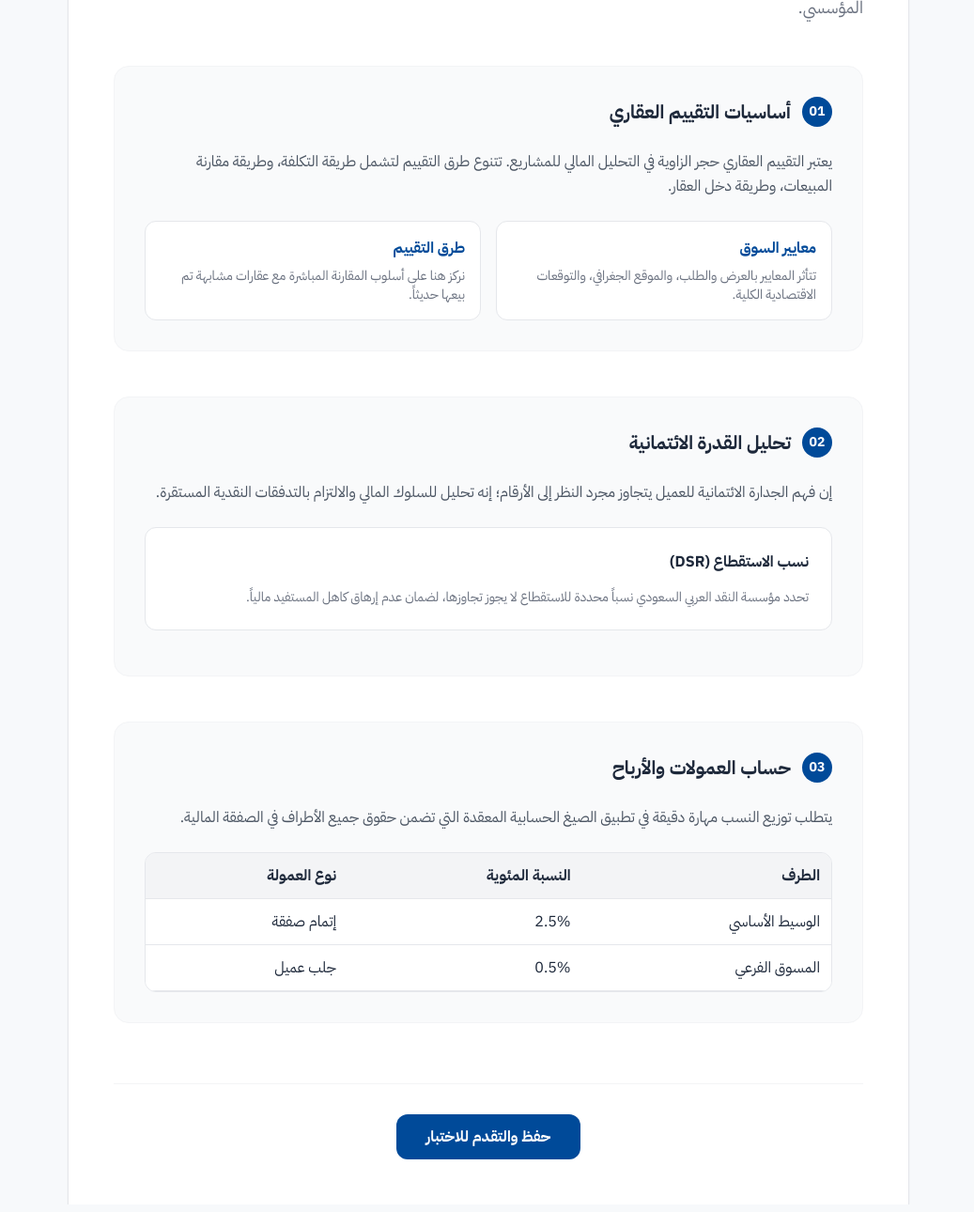
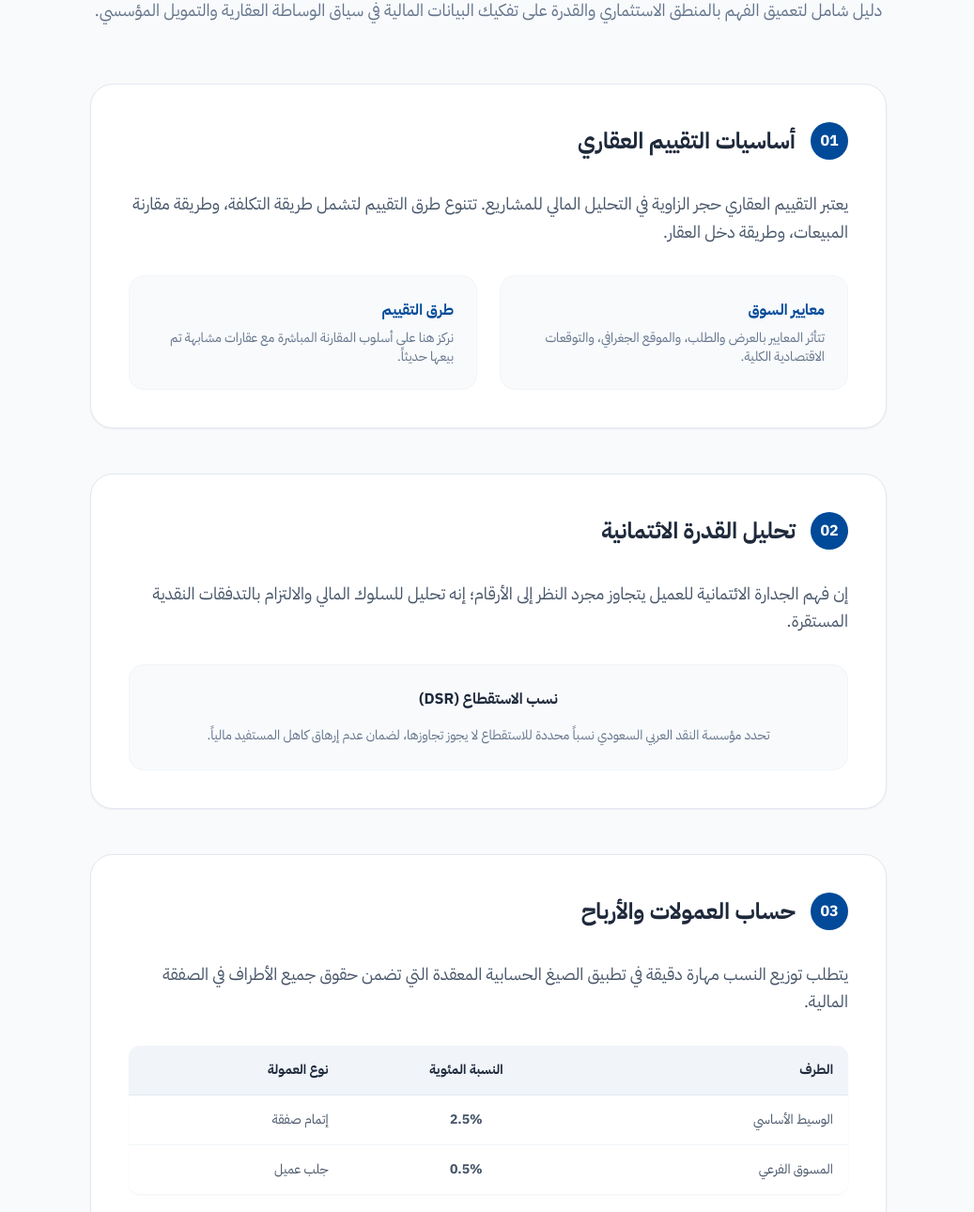
Before and after one commit to alamrisultan909-cell/wasata-nwo, a website: page knowledge-base/financial-logic.html in a window 1280 px wide. Shown: the part 194-1484 px from the top of the page at 94% size, without its empty margins (120-1157 px from the left). Drawn offline with nearby package versions, Linux system fonts and the light colour scheme.

Commit message:
Update financial logic page layout and content

```diff
--- a/knowledge-base/financial-logic.html
+++ b/knowledge-base/financial-logic.html
@@ -1,101 +1,118 @@
-
 <!DOCTYPE html>
 <html lang="ar" dir="rtl">
 <head>
     <meta charset="UTF-8">
     <meta name="viewport" content="width=device-width, initial-scale=1.0">
-    <title>المنطق والتحليل المالي - مكتبة المعرفة</title>
+    <title>كتاب: المنطق والتحليل المالي</title>
     <script src="https://cdn.tailwindcss.com"></script>
     <link href="https://fonts.googleapis.com/css2?family=IBM+Plex+Sans+Arabic:wght@300;400;500;600;700&display=swap" rel="stylesheet">
-    <link href="https://fonts.googleapis.com/icon?family=Material+Icons" rel="stylesheet">
-    <style>
-        body { font-family: 'IBM Plex Sans Arabic', sans-serif; }
-    </style>
+    <script>
+        tailwind.config = {
+            theme: {
+                extend: {
+                    colors: {
+                        primary: '#004a99',
+                        secondary: '#1e293b',
+                        accent: '#f59e0b',
+                        surface: '#f8fafc',
+                    },
+                    fontFamily: {
+                        sans: ['IBM Plex Sans Arabic', 'sans-serif'],
+                    },
+                }
+            }
+        }
+    </script>
 </head>
-<body class="bg-[#f7f9fb] text-[#1e293b]">
-
-    <div class="max-w-4xl mx-auto p-8 lg:p-12 bg-white min-h-screen shadow-sm border-x border-gray-200">
-        <header class="mb-12">
-            <a href="index.html" class="inline-flex items-center gap-2 text-gray-400 hover:text-[#004a99] mb-8 transition-colors">
-                <span class="material-icons">arrow_forward</span>
+<body class="bg-slate-50 font-sans text-slate-800">
+    <header class="bg-white border-b border-slate-200 sticky top-0 z-50">
+        <div class="max-w-5xl mx-auto px-6 h-20 flex items-center justify-between">
+            <a href="/knowledge-base" class="flex items-center gap-2 text-primary hover:text-primary/80 transition-colors font-bold text-sm">
+                <svg xmlns="http://www.w3.org/2000/svg" class="h-5 w-5" fill="none" viewBox="0 0 24 24" stroke="currentColor"><path stroke-linecap="round" stroke-linejoin="round" stroke-width="2" d="M13 5l7 7-7 7M5 5l7 7-7 7" /></svg>
                 العودة للمكتبة
             </a>
-            <h1 class="text-4xl font-bold mb-4 text-[#002d72]">كتاب: المنطق والتحليل المالي</h1>
-            <p class="text-gray-500 text-lg">دليل شامل لتعميق الفهم بالمنطق الاستثماري والقدرة على تفكيك البيانات المالية في سياق الوساطة العقارية والتمويل المؤسسي.</p>
+            <img src="https://raw.githubusercontent.com/alamrisultan909-cell/wasata-nwo/main/logo.png" alt="Logo" class="h-10">
+        </div>
     </header>
 
-        <section class="space-y-12">
+    <main class="max-w-4xl mx-auto px-6 py-12">
+        <div class="text-center mb-16">
+            <h1 class="text-4xl font-extrabold text-secondary mb-4 leading-tight">كتاب: المنطق والتحليل المالي</h1>
+            <p class="text-lg text-slate-500 leading-relaxed">دليل شامل لتعميق الفهم بالمنطق الاستثماري والقدرة على تفكيك البيانات المالية في سياق الوساطة العقارية والتمويل المؤسسي.</p>
+        </div>
 
-            <div class="p-8 bg-gray-50 rounded-2xl border border-gray-100">
-                <h2 class="text-xl font-bold mb-6 flex items-center gap-3">
-                    <span class="w-8 h-8 rounded-full bg-[#004a99] text-white flex items-center justify-center text-sm">01</span>
-                    أساسيات التقييم العقاري
-                </h2>
-                <p class="text-gray-600 leading-relaxed mb-6">يعتبر التقييم العقاري حجر الزاوية في التحليل المالي للمشاريع. تتنوع طرق التقييم لتشمل طريقة التكلفة، وطريقة مقارنة المبيعات، وطريقة دخل العقار.</p>
-
-                <div class="grid grid-cols-1 md:grid-cols-2 gap-4">
-                    <div class="p-4 bg-white rounded-xl border border-gray-200">
-                        <h4 class="font-bold text-[#004a99] mb-2">معايير السوق</h4>
-                        <p class="text-sm text-gray-500">تتأثر المعايير بالعرض والطلب، والموقع الجغرافي، والتوقعات الاقتصادية الكلية.</p>
+        <div class="space-y-12">
+            <section class="bg-white p-10 rounded-3xl border border-slate-200 shadow-sm relative overflow-hidden">
+                <div class="flex items-center gap-4 mb-8">
+                    <span class="w-10 h-10 bg-primary text-white rounded-full flex items-center justify-center font-bold">01</span>
+                    <h2 class="text-2xl font-bold text-secondary">أساسيات التقييم العقاري</h2>
                 </div>
-                    <div class="p-4 bg-white rounded-xl border border-gray-200">
-                        <h4 class="font-bold text-[#004a99] mb-2">طرق التقييم</h4>
-                        <p class="text-sm text-gray-500">نركز هنا على أسلوب المقارنة المباشرة مع عقارات مشابهة تم بيعها حديثاً.</p>
+                <p class="text-slate-600 leading-relaxed text-lg mb-8">
+                    يعتبر التقييم العقاري حجر الزاوية في التحليل المالي للمشاريع. تتنوع طرق التقييم لتشمل طريقة التكلفة، وطريقة مقارنة المبيعات، وطريقة دخل العقار.
+                </p>
+                <div class="grid grid-cols-1 md:grid-cols-2 gap-6">
+                    <div class="p-6 bg-slate-50 rounded-2xl border border-slate-100">
+                        <h4 class="font-bold text-primary mb-2">معايير السوق</h4>
+                        <p class="text-sm text-slate-500">تتأثر المعايير بالعرض والطلب، والموقع الجغرافي، والتوقعات الاقتصادية الكلية.</p>
+                    </div>
+                    <div class="p-6 bg-slate-50 rounded-2xl border border-slate-100">
+                        <h4 class="font-bold text-primary mb-2">طرق التقييم</h4>
+                        <p class="text-sm text-slate-500">نركز هنا على أسلوب المقارنة المباشرة مع عقارات مشابهة تم بيعها حديثاً.</p>
                     </div>
                 </div>
+            </section>
+
+            <section class="bg-white p-10 rounded-3xl border border-slate-200 shadow-sm">
+                <div class="flex items-center gap-4 mb-8">
+                    <span class="w-10 h-10 bg-primary text-white rounded-full flex items-center justify-center font-bold">02</span>
+                    <h2 class="text-2xl font-bold text-secondary">تحليل القدرة الائتمانية</h2>
                 </div>
+                <p class="text-slate-600 leading-relaxed text-lg mb-8">
+                    إن فهم الجدارة الائتمانية للعميل يتجاوز مجرد النظر إلى الأرقام؛ إنه تحليل للسلوك المالي والالتزام بالتدفقات النقدية المستقرة.
+                </p>
+                <div class="bg-slate-50 p-6 rounded-2xl border border-slate-100">
+                    <h4 class="font-bold text-secondary mb-4 text-center">نسب الاستقطاع (DSR)</h4>
+                    <p class="text-center text-sm text-slate-500 leading-relaxed">
+                        تحدد مؤسسة النقد العربي السعودي نسباً محددة للاستقطاع لا يجوز تجاوزها، لضمان عدم إرهاق كاهل المستفيد مالياً.
+                    </p>
+                </div>
+            </section>
 
-            <div class="p-8 bg-gray-50 rounded-2xl border border-gray-100">
-                <h2 class="text-xl font-bold mb-6 flex items-center gap-3">
-                    <span class="w-8 h-8 rounded-full bg-[#004a99] text-white flex items-center justify-center text-sm">02</span>
-                    تحليل القدرة الائتمانية
-                </h2>
-                <p class="text-gray-600 leading-relaxed mb-6">إن فهم الجدارة الائتمانية للعميل يتجاوز مجرد النظر إلى الأرقام؛ إنه تحليل للسلوك المالي والالتزام بالتدفقات النقدية المستقرة.</p>
-
-                <div class="bg-white p-6 rounded-xl border border-gray-200 mb-4">
-                    <h4 class="font-bold mb-4">نسب الاستقطاع (DSR)</h4>
-                    <p class="text-sm text-gray-500">تحدد مؤسسة النقد العربي السعودي نسباً محددة للاستقطاع لا يجوز تجاوزها، لضمان عدم إرهاق كاهل المستفيد مالياً.</p>
+            <section class="bg-white p-10 rounded-3xl border border-slate-200 shadow-sm">
+                <div class="flex items-center gap-4 mb-8">
+                    <span class="w-10 h-10 bg-primary text-white rounded-full flex items-center justify-center font-bold">03</span>
+                    <h2 class="text-2xl font-bold text-secondary">حساب العمولات والأرباح</h2>
                 </div>
-            </div>
-
-            <div class="p-8 bg-gray-50 rounded-2xl border border-gray-100">
-                <h2 class="text-xl font-bold mb-6 flex items-center gap-3">
-                    <span class="w-8 h-8 rounded-full bg-[#004a99] text-white flex items-center justify-center text-sm">03</span>
-                    حساب العمولات والأرباح
-                </h2>
-                <p class="text-gray-600 leading-relaxed mb-6">يتطلب توزيع النسب مهارة دقيقة في تطبيق الصيغ الحسابية المعقدة التي تضمن حقوق جميع الأطراف في الصفقة المالية.</p>
-
-                <div class="overflow-hidden border border-gray-200 rounded-xl">
-                    <table class="w-full text-right border-collapse">
-                        <thead class="bg-gray-100">
+                <p class="text-slate-600 leading-relaxed text-lg mb-8">
+                    يتطلب توزيع النسب مهارة دقيقة في تطبيق الصيغ الحسابية المعقدة التي تضمن حقوق جميع الأطراف في الصفقة المالية.
+                </p>
+                <table class="w-full text-right border-collapse rounded-xl overflow-hidden shadow-sm">
+                    <thead class="bg-slate-100 text-secondary text-sm">
                         <tr>
-                                <th class="p-3 border-b">الطرف</th>
-                                <th class="p-3 border-b">النسبة المئوية</th>
-                                <th class="p-3 border-b">نوع العمولة</th>
+                            <th class="p-4 border-b border-slate-200">الطرف</th>
+                            <th class="p-4 border-b border-slate-200 text-center">النسبة المئوية</th>
+                            <th class="p-4 border-b border-slate-200">نوع العمولة</th>
                         </tr>
                     </thead>
-                        <tbody class="bg-white">
+                    <tbody class="text-slate-600 text-sm">
                         <tr>
-                                <td class="p-3 border-b">الوسيط الأساسي</td>
-                                <td class="p-3 border-b">2.5%</td>
-                                <td class="p-3 border-b">إتمام صفقة</td>
+                            <td class="p-4 border-b border-slate-100">الوسيط الأساسي</td>
+                            <td class="p-4 border-b border-slate-100 text-center font-bold">2.5%</td>
+                            <td class="p-4 border-b border-slate-100">إتمام صفقة</td>
                         </tr>
                         <tr>
-                                <td class="p-3 border-b">المسوق الفرعي</td>
-                                <td class="p-3 border-b">0.5%</td>
-                                <td class="p-3 border-b">جلب عميل</td>
+                            <td class="p-4">المسوق الفرعي</td>
+                            <td class="p-4 text-center font-bold">0.5%</td>
+                            <td class="p-4">جلب عميل</td>
                         </tr>
                     </tbody>
                 </table>
-                </div>
+            </section>
         </div>
 
-        </section>
-
-        <footer class="mt-16 pt-8 border-t border-gray-100 flex justify-center gap-4">
-             <button class="px-8 py-3 bg-[#004a99] text-white rounded-xl font-bold hover:shadow-lg transition-all">حفظ والتقدم للاختبار</button>
-        </footer>
+        <div class="mt-12 flex justify-center">
+            <button onclick="window.location.href='/knowledge-base/operational-excellence.html'" class="px-12 py-4 bg-primary text-white rounded-xl font-bold shadow-xl shadow-primary/20 hover:scale-105 transition-transform">حفظ والتقدم للاختبار</button>
         </div>
-
+    </main>
 </body>
 </html>
```
Lines whose indentation alone changed are shown as unchanged.
